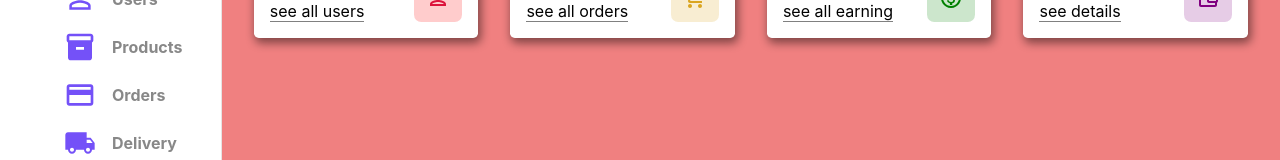
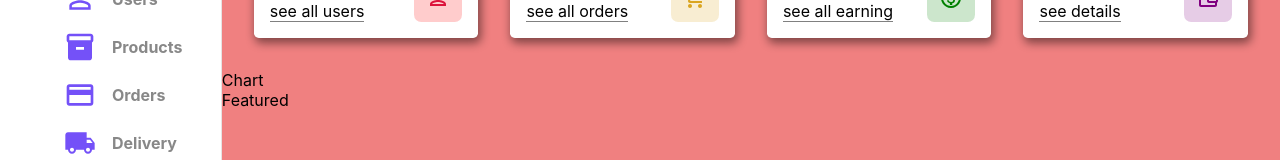
Before and after one commit to KristinaChausheva/react-admin-panel, a React (Create React App) app: page / in a window 1280 px wide. Shown: the part 251-411 px from the top of the page. Built offline with nearby package versions, Linux system fonts and the light colour scheme.

Commit message:
adding chart components

```diff
--- /dev/null
+++ b/src/components/chart/Chart.jsx
@@ -0,0 +1,7 @@
+import "./chart.scss"
+
+function Chart() {
+  return <div>Chart</div>
+}
+
+export default Chart
--- /dev/null
+++ b/src/components/featured/Featured.jsx
@@ -0,0 +1,7 @@
+import "./featured.scss"
+
+function Featured() {
+  return <div>Featured</div>
+}
+
+export default Featured
--- a/src/pages/home/Home.jsx
+++ b/src/pages/home/Home.jsx
@@ -2,6 +2,9 @@
 import Sidebar from "../../components/sidebar/Sidebar"
 import Navbar from "../../components/navbar/Navbar"
 import Widget from "../../components/widget/Widget"
+
+import Chart from "../../components/chart/Chart"
+import Featured from "../../components/featured/Featured"
 
 function Home() {
   return (
@@ -15,6 +18,10 @@
           <Widget type="earning" />
           <Widget type="balance" />
         </div>
+        <div className="charts">
+          <Chart />
+          <Featured />
+        </div>
       </div>
     </div>
   )
```
Also changed, not shown: src/components/chart/chart.scss (added), src/components/featured/featured.scss (added).
